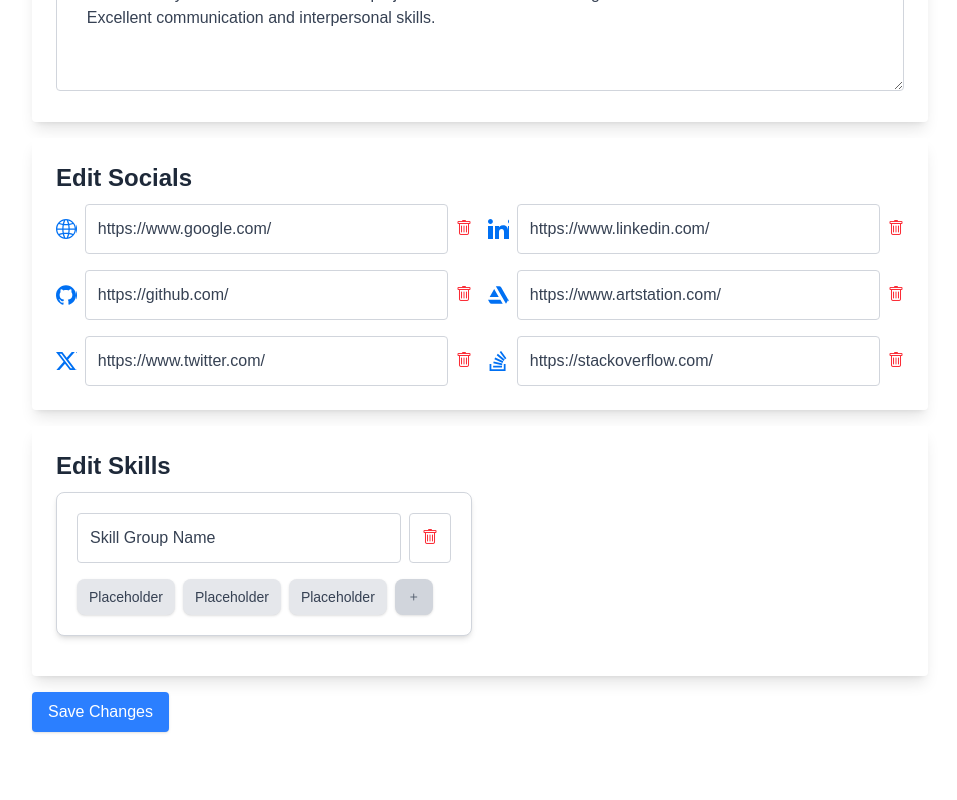
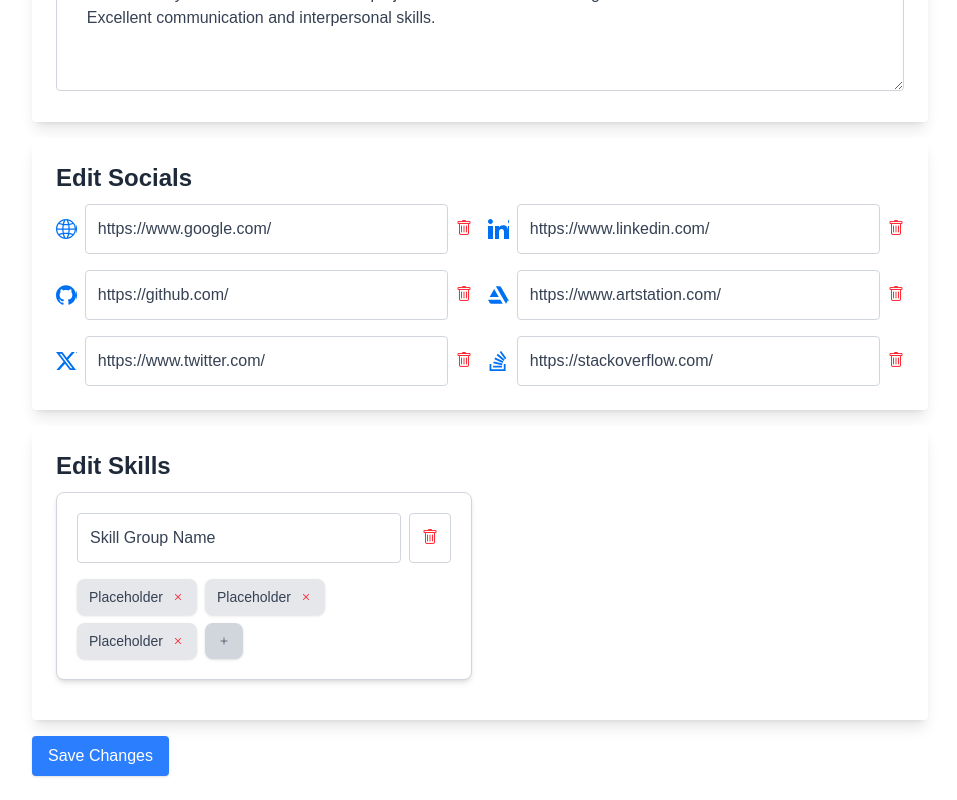
Before and after one commit to KiwiFunk/resume-builder, a Next.js app in the folder resume-app/: page /edit-details in a window 1280 px wide. Shown: the part 725-1525 px from the top of the page, without its empty margins (160-1117 px from the left). Before the commit the page ends 1481 px from the top, so only its background shows below. Built offline with nearby package versions, Linux system fonts and the light colour scheme.

Commit message:
Made use of :has() to style tags when deleting

```diff
--- a/resume-app/src/app/edit-details/page.js
+++ b/resume-app/src/app/edit-details/page.js
@@ -159,15 +159,27 @@ export default function EditDetailsPage() {
                             <div className="flex flex-wrap gap-2 mt-3">
                                 {/* Skill Tags */}
                                 {["Placeholder", "Placeholder", "Placeholder"].map((skill, index) => (
-                                <span key={index} className="px-3 py-2 rounded-lg bg-gray-200 text-gray-700 text-sm font-medium shadow-sm hover:bg-gray-300 transition duration-200">
-                                    {skill}
-                                </span>
+                                    <div
+                                        key={index}
+                                        className="px-3 py-2 rounded-lg bg-gray-200 text-gray-700 text-sm font-medium shadow-sm transition duration-200 [&:has(button:hover)]:bg-red-500"
+                                    >
+                                        <span className="[&:has(button:hover)]:text-white">{skill}
+                                            <button
+                                                className="ml-2"
+                                                onClick={() => alert("Delete skill functionality coming soon!")}
+                                            >
+                                                <i className="bi bi-x text-red-500 cursor-pointer transition duration-200 hover:text-white"></i>
+                                            </button>
+                                        </span>
+                                    </div>
                                 ))}
 
                                 {/* Add Skill Button */}
                                 <button className="px-3 py-2 rounded-lg bg-gray-300 text-gray-600 text-sm font-medium shadow-sm hover:bg-gray-400 transition duration-200">
-                                <i className="bi bi-plus"></i>
+                                    <i className="bi bi-plus"></i>
                                 </button>
+
+                                {/* Implement react-dnd to allow drag and drop of skills between groups */}
                             </div>
                         </div>
 
```
